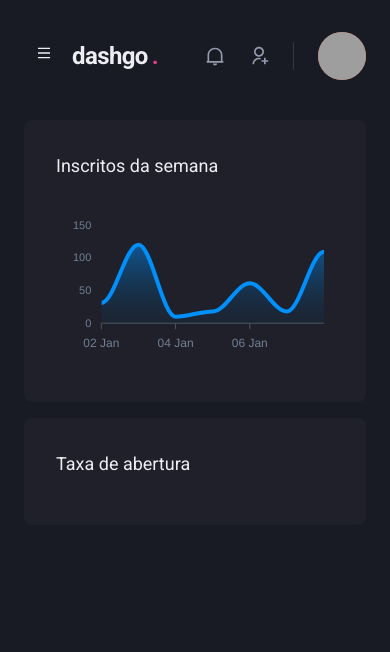
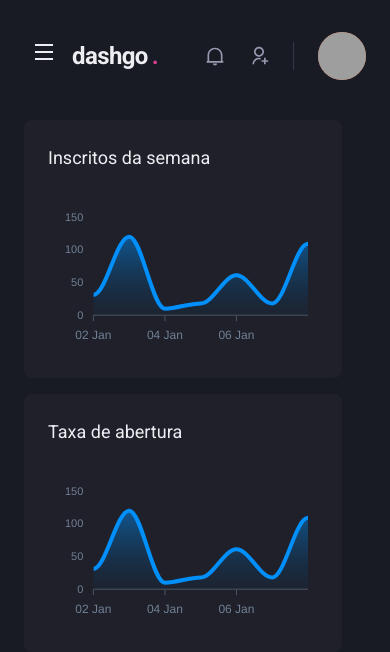
Before and after one commit to RenanArantes/dashgo, a Next.js app: page /dashboard in a window 390 px wide. Shown: the top 652 px of the page. Built offline with nearby package versions, Linux system fonts and the light colour scheme; grey boxes are pictures that could not be loaded.

Commit message:
Responsividade: Dashboard responsivo

```diff
--- a/src/components/Header/index.tsx
+++ b/src/components/Header/index.tsx
@@ -29,7 +29,7 @@ export default function Header() {
                 <IconButton
                     aria-label="Open navigation"
                     icon={<Icon as={RiMenuLine} />}
-                    fontsize="24"
+                    fontSize="24"
                     variant="unstyled"
                     onClick={onOpen}
                     mr="2"
--- a/src/pages/dashboard.tsx
+++ b/src/pages/dashboard.tsx
@@ -74,21 +74,26 @@ export default function Dashboard() {
             >
                 <SideBar />
 
-                <SimpleGrid flex="1" gap="4" minChildWidth="320px" alignItems="flex-start">
+                <SimpleGrid flex="1" gap="4" minChildWidth="320px" align="flex-start">
                     <Box
-                        padding="8"
+                        padding={["6", "8"]}
+                        marginRight={["6", "0"]}
                         backgroundColor="gray.800"
                         borderRadius={8}
+                        pb="4"
                     >
                         <Text fontSize="lg" marginBottom="4">Inscritos da semana</Text>
                         <Chart options={options} series={series} type="area" height={160} />
                     </Box>
                     <Box
-                        padding="8"
-                        backgroundColor="gray.800"
+                        p={["6", "8"]}
+                        marginRight={["6", "0"]}
+                        bg="gray.800"
                         borderRadius={8}
+                        pb="4"
                     >
-                        <Text fontSize="lg" marginBottom="4">Taxa de abertura</Text>
+                        <Text fontSize="lg" mb="4">Taxa de abertura</Text>
+                        <Chart options={options} series={series} type="area" height={160} />
                     </Box>
                 </SimpleGrid>
             </Flex>
```
